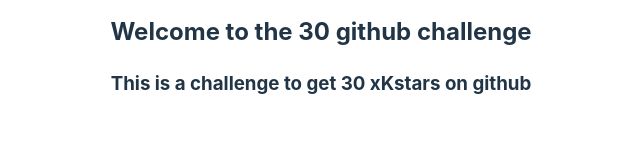
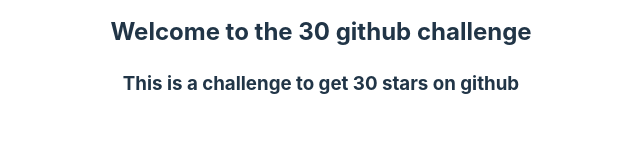
Before and after one commit to aiperi/30github, a React (Vite) app: page / in a window 1280 px wide. Shown: the part 313-473 px from the top of the page, without its empty margins (319-959 px from the left). Built offline with nearby package versions, Linux system fonts and the light colour scheme.

Commit message:
card component

```diff
--- a/src/App.tsx
+++ b/src/App.tsx
@@ -6,7 +6,7 @@
     <>
       <h1>30 github challenge</h1>
       <h2>Welcome to the 30 github challenge</h2>
-      <h3>This is a challenge to get 30 xKstars on github</h3>
+      <h3>This is a challenge to get 30 stars on github</h3>
       <div className="container">
         <div className="row">
           <div className="col-md-4">
```
Also changed, not shown: src/components/card.tsx (added, +11 -0 lines).
